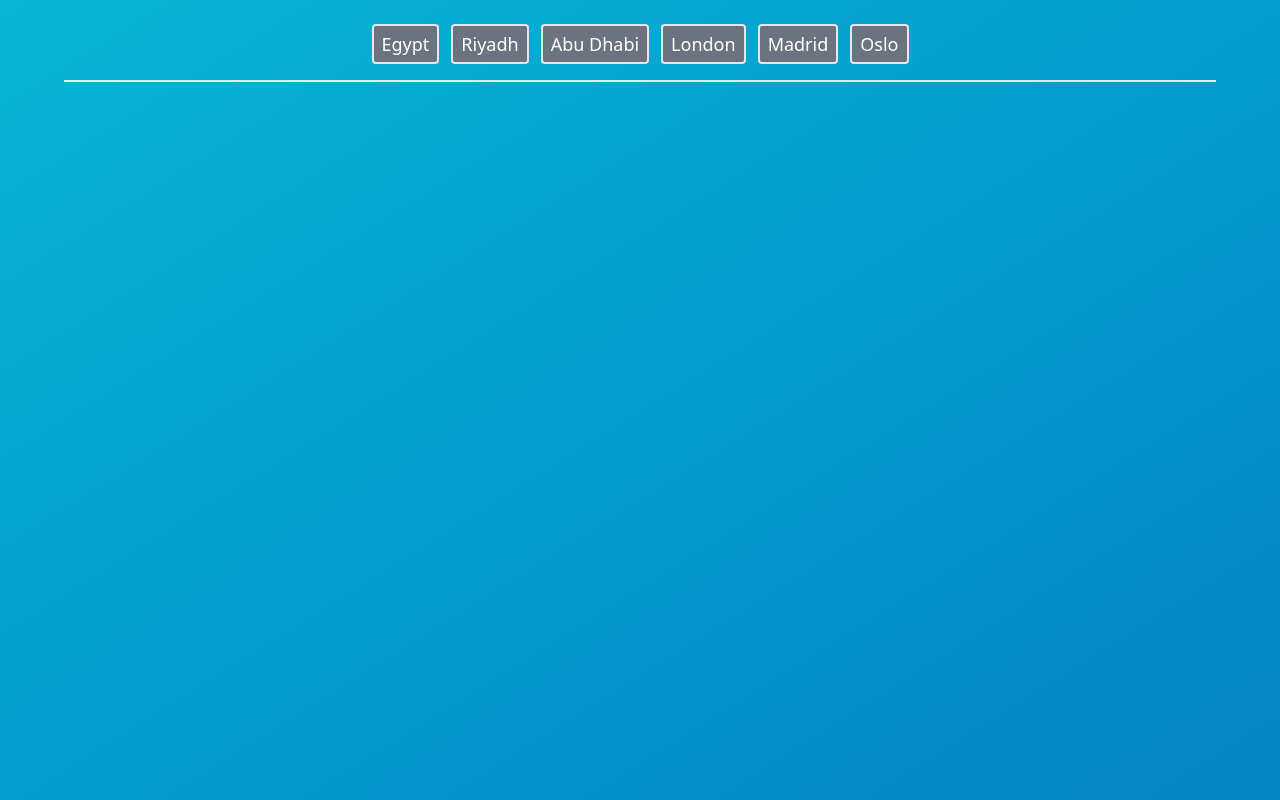
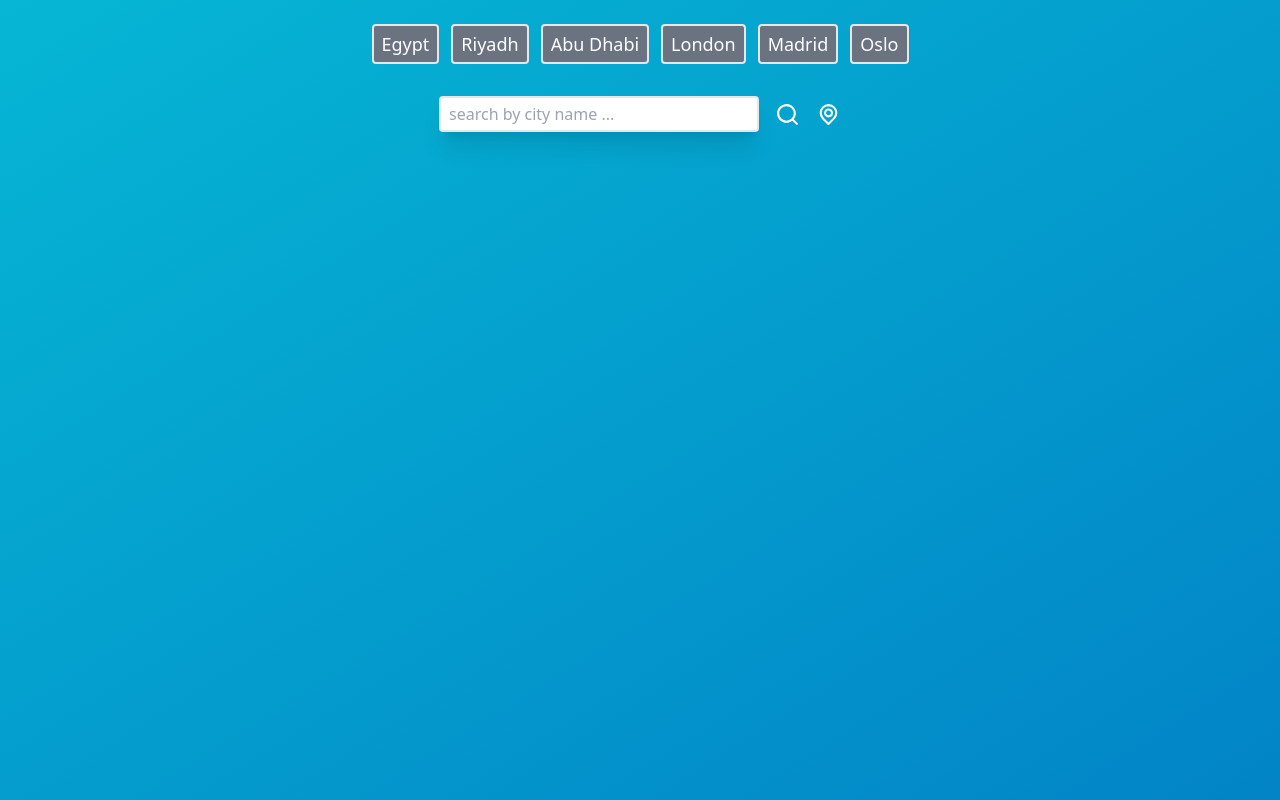
Before and after one commit to ibrahimelmokhtar/react-weather-app, a React (Create React App) app: page / in a window 1280 px wide. Built offline with nearby package versions, Linux system fonts and the light colour scheme; what prettier-plugin-tailwindcss would draw is missing.

Commit message:
Implement UserInput component

```diff
--- a/src/App.jsx
+++ b/src/App.jsx
@@ -1,14 +1,18 @@
 // import * as Unicons from '@iconscout/react-unicons';
 import { useState } from 'react';
 import TopCities from './components/TopCities';
+import UserInput from './components/UserInput';
 
 const App = () => {
 	const [currentCity, setCurrentCity] = useState('');
 
 	return (
 		<div className='box-border flex min-h-screen flex-col items-center scroll-smooth bg-gradient-to-br from-cyan-500 to-sky-600 pt-4 sm:px-4 md:px-6 lg:px-12 xl:px-16 2xl:px-20'>
-			{/* Display Favorite cities */}
+			{/* Display favorite cities */}
 			<TopCities setCurrentCity={setCurrentCity} />
+
+			{/* Display search bar */}
+			<UserInput currentCity={currentCity} setCurrentCity={setCurrentCity} />
 
 			{/* Display selected city name */}
 			{currentCity && (
--- a/src/components/TopCities.jsx
+++ b/src/components/TopCities.jsx
@@ -8,12 +8,13 @@ const TopCities = ({ setCurrentCity }) => {
 	};
 
 	return (
-		<div className='flex w-full items-center justify-center border-b-2 pb-4'>
+		<div className='flex w-full items-center justify-center pb-2'>
 			<ul className='flex flex-wrap items-center justify-center'>
 				{cities.map((city, index) => (
 					<li
 						key={index + 1}
 						className='mr-3 mt-2 cursor-pointer rounded border-2 bg-gray-500 py-1 px-2 text-lg font-medium capitalize text-white transition-colors duration-500 last:mr-0 hover:bg-gray-700'
+						title={`Search For ${city}`}
 						onClick={handleClick}
 					>
 						{city}
--- /dev/null
+++ b/src/components/UserInput.jsx
@@ -0,0 +1,99 @@
+import React, { useState } from 'react';
+import {
+	UilSearch,
+	UilLocationPoint,
+	UilExclamationTriangle,
+} from '@iconscout/react-unicons';
+
+const UserInput = ({ currentCity, setCurrentCity }) => {
+	// Used to display error message when the city name is empty
+	const [isCityEmpty, setIsCityEmpty] = useState(false);
+
+	// Handle change within input field
+	const handleChange = (event) => {
+		// Modify error message for city name
+		setIsCityEmpty(false);
+
+		// Modify entered city name
+		const searchCity = event.target.value
+			.split(' ')
+			.map((word) => `${word.charAt(0).toUpperCase()}${word.slice(1)} `)
+			.join('')
+			.trim();
+
+		// Set current city:
+		setCurrentCity(searchCity);
+	};
+
+	// Handle click on search icon
+	const handleSearch = () => {
+		if (currentCity) {
+			// Modify error message for city name
+			setIsCityEmpty(false);
+
+			// Fetch data for the captured city name
+			console.log(
+				`Collect weather data about (${currentCity}) using Weather API`
+			);
+
+			// Clear input field
+			setCurrentCity('');
+		} else {
+			// Modify error message for city name
+			setIsCityEmpty(true);
+		}
+	};
+
+	// Handle click on location icon
+	const handleLocation = () => {
+		// Fetch data for the current location
+		console.log('Obtain current location using Geolocation API');
+	};
+
+	return (
+		<div className='my-6 flex w-full flex-col items-center justify-center'>
+			<div className='focus: flex items-center justify-center'>
+				{/* User Input Field */}
+				<input
+					type='search'
+					name='city'
+					id='search-city'
+					placeholder='Search By City Name ...'
+					className='w-80 rounded border-2 py-1 px-2 capitalize shadow-xl placeholder:lowercase focus:outline-none'
+					value={currentCity}
+					onChange={handleChange}
+				/>
+
+				{/* Search Icon */}
+				<button
+					type='button'
+					title='Search City'
+					className='mx-4 cursor-pointer text-white transition-colors hover:text-gray-200'
+					onClick={handleSearch}
+				>
+					<UilSearch size={25} />
+				</button>
+
+				{/* Current Location Icon */}
+				<button
+					type='button'
+					title='Use Current Location'
+					className='cursor-pointer text-white transition-colors hover:text-gray-200'
+					onClick={handleLocation}
+				>
+					<UilLocationPoint size={25} />
+				</button>
+			</div>
+
+			{/* Display appropriate message when city name is empty */}
+			{isCityEmpty && (
+				<div className='mt-4 flex items-center justify-center border-t-4 border-red-500 bg-red-100 py-2 px-4 text-lg text-red-700'>
+					<UilExclamationTriangle size={25} className='mr-2' />
+					<p>Error: You have to specify city name!</p>
+				</div>
+			)}
+		</div>
+	);
+};
+
+export default UserInput;
```
